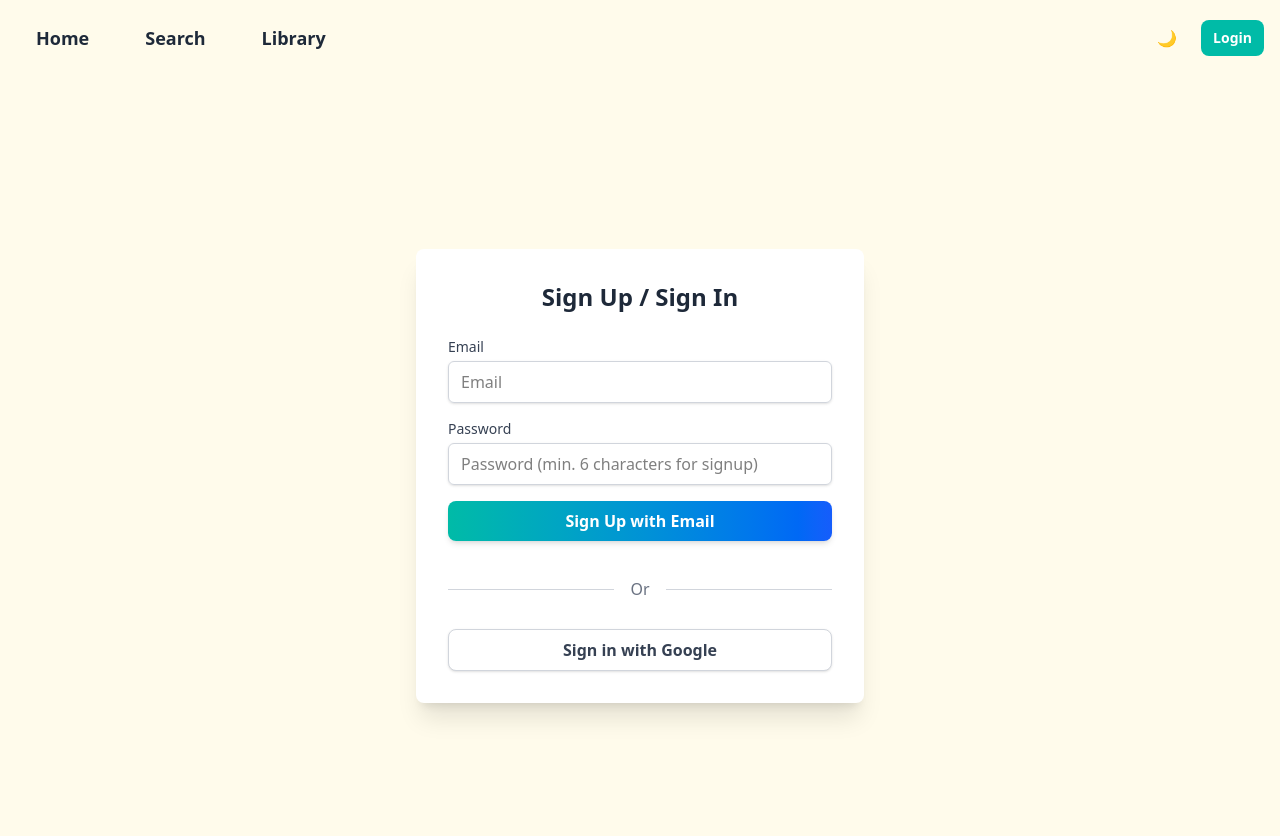
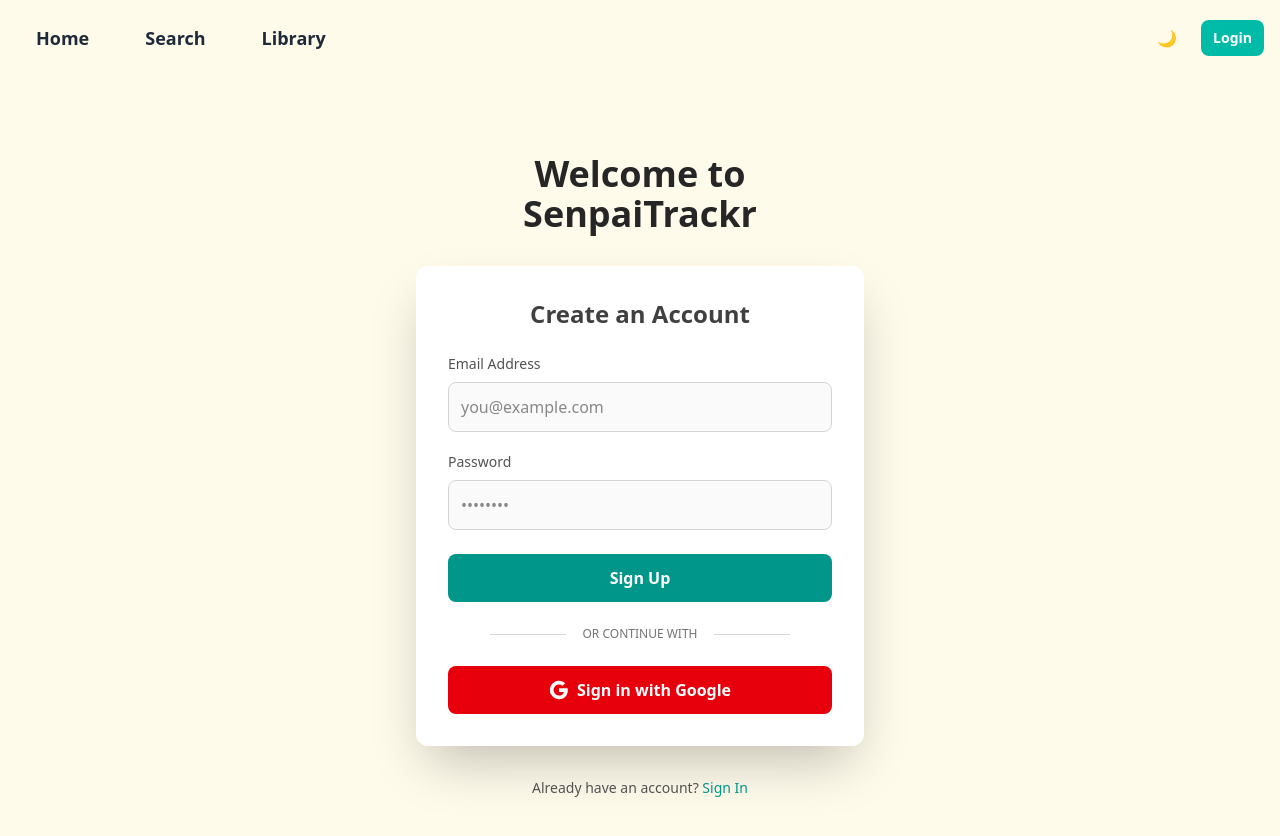
Before and after one commit to ima-d-ice/senpaitrackr, a React (Vite) app: page /#/login in a window 1280 px wide. Shown: the top 836 px of the page. Built offline with nearby package versions, Linux system fonts and the light colour scheme; no server answers.

Commit message:
fixed-ui-auth

```diff
--- a/src/components/auth.jsx
+++ b/src/components/auth.jsx
@@ -1,12 +1,14 @@
 import { auth, provider } from "../config/firebase";
 import { createUserWithEmailAndPassword, signInWithPopup } from "firebase/auth"; // Removed signOut
-import { useState } from "react";
+import { useState ,useContext} from "react";
 import { useNavigate } from "react-router-dom";
+import { ThemeContext } from '../context/ThemeContext'; // Import ThemeContext
 
 const Auth = () => {
     const [email, setEmail] = useState("");
     const [password, setPassword] = useState("");
     const navigate = useNavigate();
+    const { theme } = useContext(ThemeContext); // Use ThemeContext to get the current theme
 
     const handleSignUp = async (e) => {
         e.preventDefault();
@@ -32,55 +34,63 @@
     // handleSignOut function and button removed from here
 
     return (
-        <div className="min-h-screen flex flex-col items-center justify-center bg-amber-50 dark:bg-neutral-900 p-4">
-            <div className="bg-white dark:bg-neutral-800 p-8 rounded-lg shadow-xl w-full max-w-md">
-                <h2 className="text-2xl font-bold mb-6 text-center text-gray-800 dark:text-gray-100">Sign Up / Sign In</h2>
-                <form onSubmit={handleSignUp} className="space-y-4 mb-6">
-                    <div>
-                        <label className="block text-sm font-medium text-gray-700 dark:text-gray-300 mb-1" htmlFor="email">Email</label>
+        <div data-theme={theme} className="min-h-screen flex flex-col items-center justify-center bg-amber-50 dark:bg-neutral-900 p-4">
+            <div className="w-full max-w-md">
+                <h1 className="text-4xl font-bold mb-8 text-center text-neutral-800 dark:text-amber-50">Welcome to SenpaiTrackr</h1>
+                <div className="bg-white dark:bg-neutral-800 p-8 rounded-xl shadow-2xl">
+                    <form onSubmit={handleSignUp}>
+                        <h2 className="text-2xl font-semibold mb-6 text-center text-neutral-700 dark:text-amber-100">Create an Account</h2>
+                        <div className="mb-5">
+                            <label className="block text-sm font-medium mb-2 text-neutral-600 dark:text-amber-200" htmlFor="email">Email Address</label>
                             <input
+                                type="email"
                                 id="email"
-                            type="email"
-                            placeholder="Email"
-                            className="w-full px-3 py-2 border border-gray-300 dark:border-gray-600 rounded-md shadow-sm focus:outline-none focus:ring-teal-500 focus:border-teal-500 dark:bg-neutral-700 dark:text-gray-200"
                                 value={email}
                                 onChange={(e) => setEmail(e.target.value)}
+                                className="w-full p-3 border border-neutral-300 dark:border-neutral-600 rounded-lg bg-neutral-50 dark:bg-neutral-700 text-neutral-900 dark:text-amber-50 focus:ring-2 focus:ring-teal-500 dark:focus:ring-teal-400 focus:border-teal-500 dark:focus:border-teal-400 outline-none"
                                 required
+                                placeholder="you@example.com"
                             />
                         </div>
-                    <div>
-                        <label className="block text-sm font-medium text-gray-700 dark:text-gray-300 mb-1" htmlFor="password">Password</label>
+                        <div className="mb-6">
+                            <label className="block text-sm font-medium mb-2 text-neutral-600 dark:text-amber-200" htmlFor="password">Password</label>
                             <input
+                                type="password"
                                 id="password"
-                            type="password"
-                            placeholder="Password (min. 6 characters for signup)"
-                            className="w-full px-3 py-2 border border-gray-300 dark:border-gray-600 rounded-md shadow-sm focus:outline-none focus:ring-teal-500 focus:border-teal-500 dark:bg-neutral-700 dark:text-gray-200"
                                 value={password}
                                 onChange={(e) => setPassword(e.target.value)}
+                                className="w-full p-3 border border-neutral-300 dark:border-neutral-600 rounded-lg bg-neutral-50 dark:bg-neutral-700 text-neutral-900 dark:text-amber-50 focus:ring-2 focus:ring-teal-500 dark:focus:ring-teal-400 focus:border-teal-500 dark:focus:border-teal-400 outline-none"
                                 required
+                                placeholder="••••••••"
                             />
                         </div>
                         <button
                             type="submit"
-                        className="w-full px-4 py-2 rounded-lg font-semibold text-white bg-gradient-to-r from-teal-500 to-blue-600 hover:from-teal-600 hover:to-blue-700 shadow-md hover:shadow-lg transform hover:-translate-y-0.5 transition-all duration-300 ease-in-out"
+                            className="w-full bg-teal-600 hover:bg-teal-700 text-white font-bold py-3 px-4 rounded-lg focus:outline-none focus:shadow-outline transition-colors duration-150 ease-in-out"
                         >
-                        Sign Up with Email
+                            Sign Up
                         </button>
                     </form>
-                <div className="relative flex py-3 items-center">
-                    <div className="flex-grow border-t border-gray-300 dark:border-gray-600"></div>
-                    <span className="flex-shrink mx-4 text-gray-500 dark:text-gray-400">Or</span>
-                    <div className="flex-grow border-t border-gray-300 dark:border-gray-600"></div>
+                    <div className="my-6 flex items-center justify-center">
+                        <span className="border-b w-1/5 border-neutral-300 dark:border-neutral-600"></span>
+                        <span className="text-xs text-center text-neutral-500 dark:text-neutral-400 uppercase mx-4">Or continue with</span>
+                        <span className="border-b w-1/5 border-neutral-300 dark:border-neutral-600"></span>
                     </div>
                     <button
                         onClick={handleGoogleSignIn}
-                    className="w-full mt-4 px-4 py-2 rounded-lg font-semibold text-gray-700 dark:text-gray-200 bg-white dark:bg-neutral-700 border border-gray-300 dark:border-gray-600 hover:bg-gray-50 dark:hover:bg-neutral-600 shadow-sm hover:shadow-md transition-all duration-300 ease-in-out flex items-center justify-center space-x-2"
+                        className="w-full bg-red-600 hover:bg-red-700 text-white font-bold py-3 px-4 rounded-lg focus:outline-none focus:shadow-outline transition-colors duration-150 ease-in-out flex items-center justify-center"
                     >
-                    {/* You can add a Google icon here */}
-                    <span>Sign in with Google</span>
+                        {/* You can add a Google icon here if you have one */}
+                        <svg className="w-5 h-5 mr-2" fill="currentColor" viewBox="0 0 24 24" xmlns="http://www.w3.org/2000/svg"><path d="M22.56 12.25c0-.78-.07-1.53-.2-2.25H12v4.26h5.92c-.26 1.37-1.04 2.53-2.21 3.31v2.77h3.57c2.08-1.92 3.28-4.74 3.28-8.09z" /><path d="M12 23c2.97 0 5.46-.98 7.28-2.66l-3.57-2.77c-.98.66-2.23 1.06-3.71 1.06-2.86 0-5.29-1.93-6.16-4.53H2.18v2.84C3.99 20.53 7.7 23 12 23z" /><path d="M5.84 14.09c-.22-.66-.35-1.36-.35-2.09s.13-1.43.35-2.09V7.07H2.18C1.43 8.55 1 10.22 1 12s.43 3.45 1.18 4.93l2.85-2.22.81-.62z" /><path d="M12 5.38c1.62 0 3.06.56 4.21 1.64l3.15-3.15C17.45 2.09 14.97 1 12 1 7.7 1 3.99 3.47 2.18 7.07l3.66 2.84c.87-2.6 3.3-4.53 6.16-4.53z" /><path d="M1 1h22v22H1z" fill="none" /></svg>
+                        Sign in with Google
                     </button>
                 </div>
+                <p className="text-center text-sm text-neutral-600 dark:text-neutral-400 mt-8">
+                    Already have an account? <a href="#" onClick={(e) => { e.preventDefault(); /* Implement sign-in navigation or modal */ alert("Navigate to Sign In form/page"); }} className="font-medium text-teal-600 hover:text-teal-500 dark:text-teal-400 dark:hover:text-teal-300">Sign In</a>
+                </p>
             </div>
+        </div>
+
     );
 }
 
```
Lines whose indentation alone changed are shown as unchanged.
